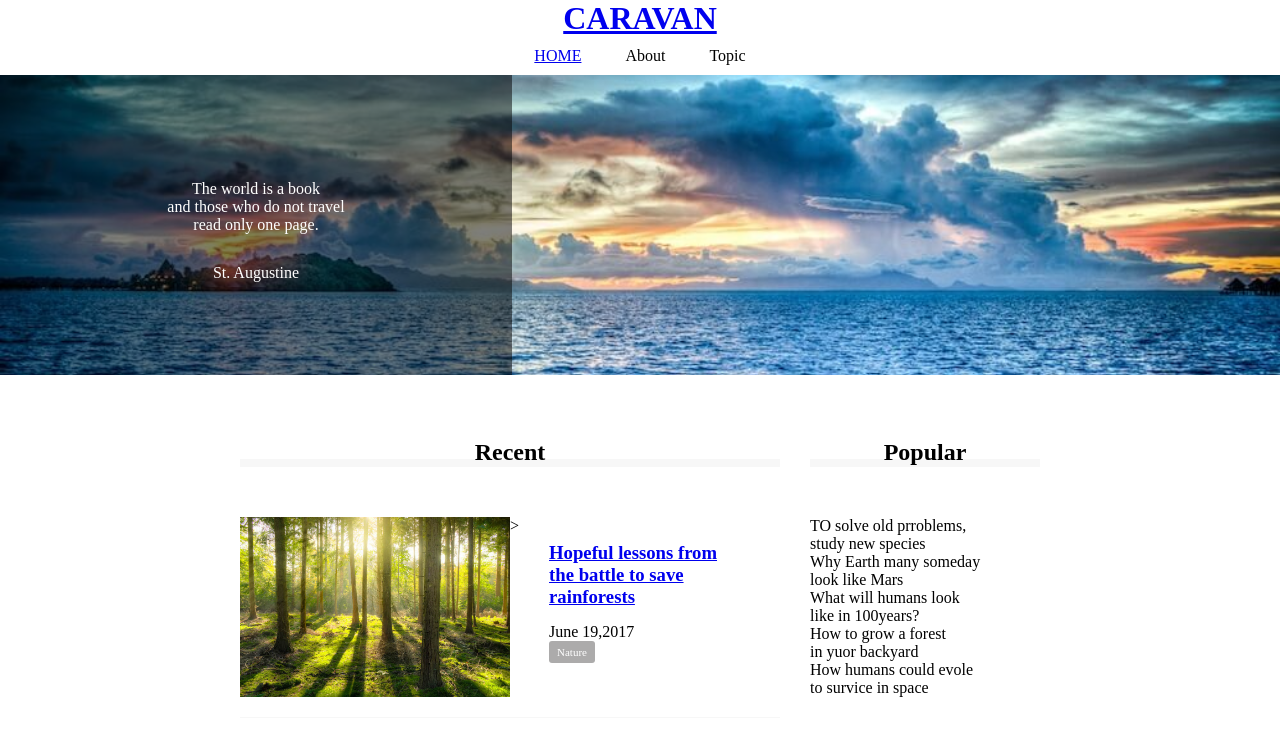
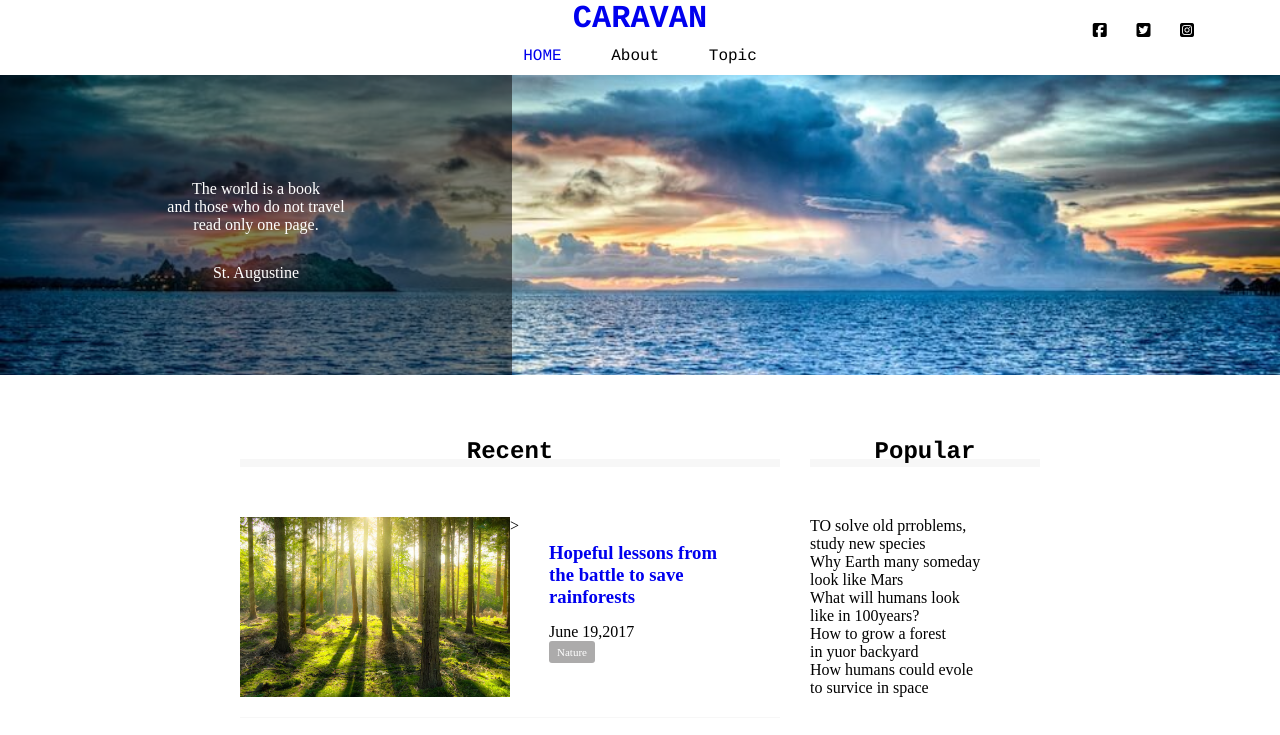
Before and after one commit to hikaru-ootuji/1-1, a plain HTML site: page caravan/index.html in a window 1280 px wide. Shown: the top 735 px of the page. Drawn offline with Linux system fonts and the light colour scheme.

Commit message:
Initial Commit

```diff
--- a/caravan/index.html
+++ b/caravan/index.html
@@ -2,6 +2,7 @@
 <htl lang ="ja">
   <head>
     <meta charset ="UTF-8">
+    <script src="https://kit.fontawesome.com/3595775b6e.js" crossorigin="anonymous"></script>
     <link rel ="stylesheet" href="style.css"/>
     <title>CARAVAN</title>
   </head>
@@ -13,6 +14,11 @@
          CARAVAN
         </a>
       </h1>
+      <div class="social">
+        <i class="fab fa-facebook-square"></i>
+        <i class="fab fa-twitter-square"></i>
+        <i class="fab fa-instagram-square"></i>
+      </div>
     </header>
      <nav>
        <ul class="nav-list">
--- a/caravan/style.css
+++ b/caravan/style.css
@@ -2,12 +2,28 @@
   margin: 0;
   padding: 0;
   box-sizing: border-box;
+}
+a {
+  text-decoration: none;
+}
+header,nav,h2,nav-visual,footer {
+  font-family: Chalkduster,"Bradley Hand",Courier,"Segon Print",sans-serif;
 }
 header {
   width: 90%;
   height:15px 0;
   margin:0 auto;
   text-align: center;
+  position: relative;
+}
+.social i {
+  display:inline-blook;
+  margin-left: 20px;
+}
+.social {
+  position: absolute;
+  top: 22px;
+  right: 22px;
 }
 header .heading {
   font-size: 32px;
```
